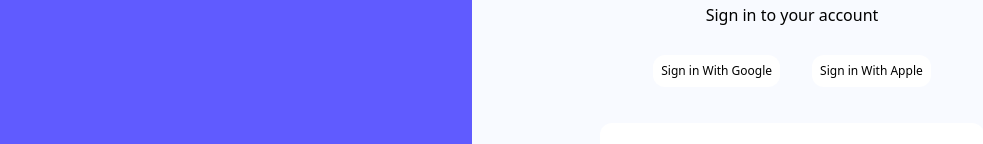
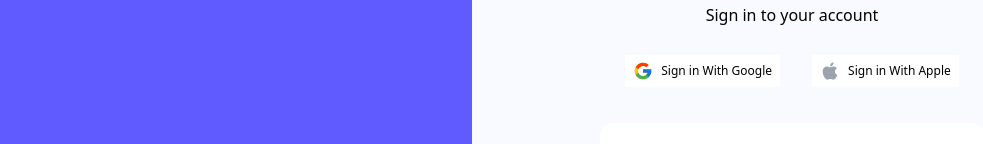
Before and after one commit to Ahalya-KT/sec-lab-machine-task-react, a React (Vite) app: page / in a window 1280 px wide. Shown: the part 203-347 px from the top of the page, without its empty margins (168-1151 px from the left). Built offline with nearby package versions, Linux system fonts and the light colour scheme.

Commit message:
fix:icons

```diff
--- a/src/pages/SignIn.jsx
+++ b/src/pages/SignIn.jsx
@@ -3,6 +3,8 @@ import { FaGithub } from "react-icons/fa";
 import { FaLinkedin } from "react-icons/fa";
 import { FaTwitter } from "react-icons/fa";
 import { FaDiscord } from "react-icons/fa6";
+import { FcGoogle } from "react-icons/fc";
+import { FaApple } from "react-icons/fa";
 
 // import img1 from "../images/Ellipse.jpg";
 
@@ -34,11 +36,19 @@ function SignIn() {
       <div className="bg-[#F8FAFF] p-10">
         <div className="flex flex-col justify-center items-center">
           <p className="text-[36px] font-bold  md:pt-28">Sign In</p>
+
           <p className="text-[16px]">Sign in to your account</p>
 
           <div className="pt-7 text-xs flex  gap-8 ">
-            <p className="bg-white p-2 rounded-xl">Sign in With Google</p>
-            <p className="bg-white p-2 rounded-xl">Sign in With Apple</p>
+            <div className="flex bg-white justify-center items-center">
+              <FcGoogle className="ml-2" size={20} />
+              <p className=" p-2 rounded-xl">Sign in With Google</p>
+            </div>
+
+            <div className=" flex bg-white justify-center items-center">
+              <FaApple className="ml-2 text-gray-400" size={20} />
+              <p className="bg-white p-2 rounded-xl">Sign in With Apple</p>
+            </div>
           </div>
         </div>
 
```
